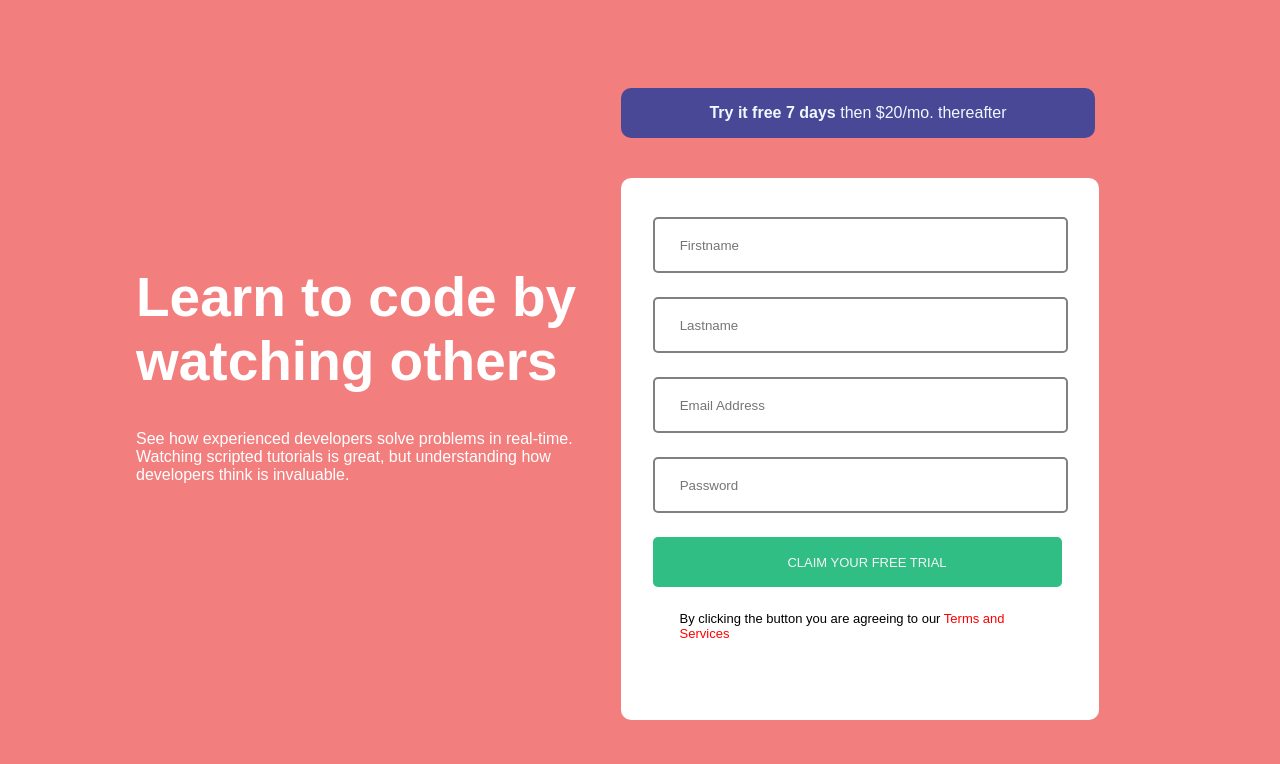
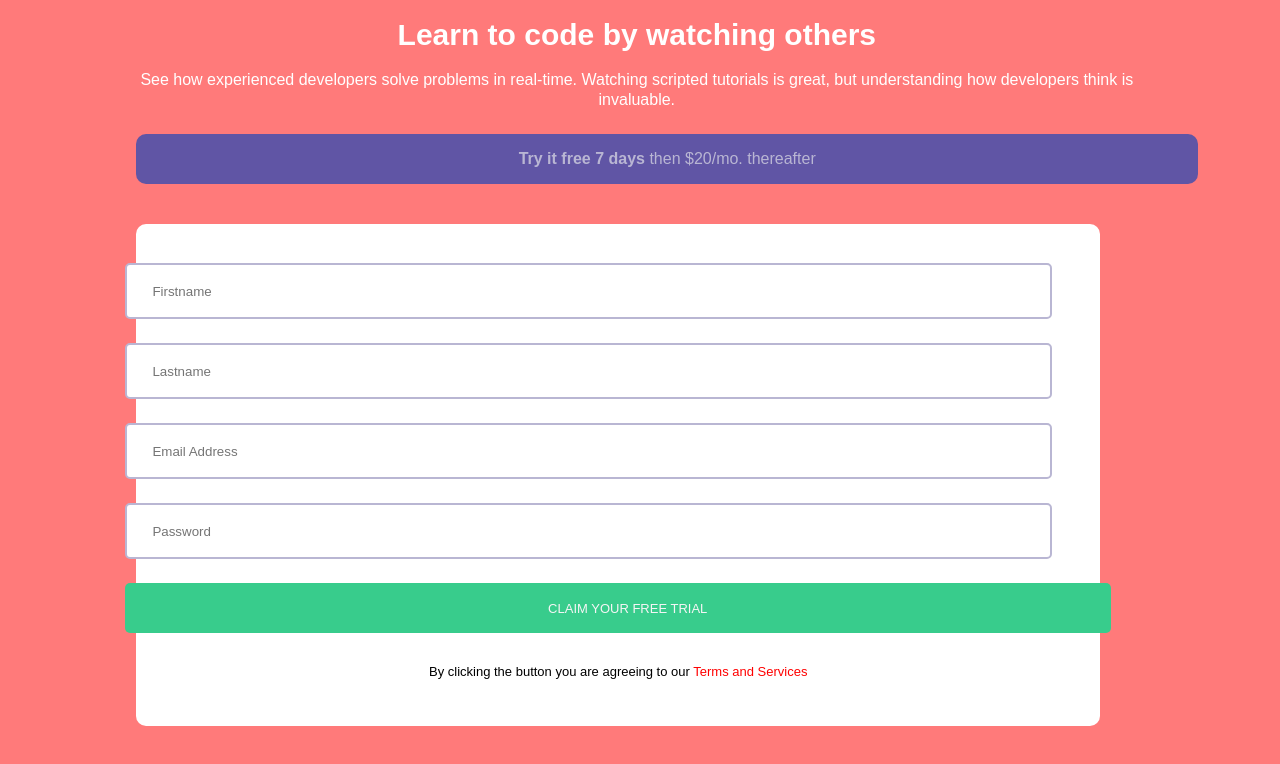
Before and after one commit to Increase-Lois/I4G-WebRepo, a plain HTML site: page ResponsiveMediaQuery/registerLayout.html in a window 1280 px wide. Drawn offline with Linux system fonts and the light colour scheme.

Commit message:
MediaQuery

```diff
--- a/ResponsiveMediaQuery/registerLayout.css
+++ b/ResponsiveMediaQuery/registerLayout.css
@@ -5,8 +5,9 @@
   body {
     height: 97%;
     width: 95%;
-    background-color: rgb(243, 126, 126);
+    background-color: hsl(0, 100%, 74%) ;
     color: white;
+    font-size: 16px;
   }
   .hero{
       margin: 0 2vw 0 10vw;
@@ -26,12 +27,12 @@
   }
   button {
     border: none;
-    background-color: rgb(72, 72, 150);
+    background-color:   hsl(248, 32%, 49%);
     height: 50px;
     border-radius: 10px;
     width: 37vw;
     margin: 10vh 5vw 5vh 0vw;
-    color: aliceblue;
+    color: hsl(246, 25%, 77%)    ;
     font-size: medium;
     box-shadow: #c5c6c7;
 
@@ -58,13 +59,13 @@
   .form p{
       padding: 0 2.1vw 5vh;
       font-size: small ;
+  }
 
-  }
   .form span{
       color: red;
   }
   input#submit {
-    background-color: rgb(48, 190, 133);
+    background-color:  hsl(154, 59%, 51%);
     font-size: 13px;
     cursor: pointer;
     border: none;
@@ -78,17 +79,18 @@
   }
   input#submit:hover{
 
-      background-color: rgb(45, 218, 117);
+      background-color:  hsl(154, 59%, 51%);
   }
   input {
     height: 50px;
     border-radius: 5px;
     width: 30vw;
-    border: solid 2px grey;
+    border: solid 2px hsl(246, 25%, 77%)
+    ;
     padding-left: 25px;
   }
 
-  @media only screen and (max-width: 480px), only screen and (max-device-width: 480px) {
+  @media only screen and (max-width: 375px), only screen and (max-device-width: 1440px) {
 
 
   .main {
```
